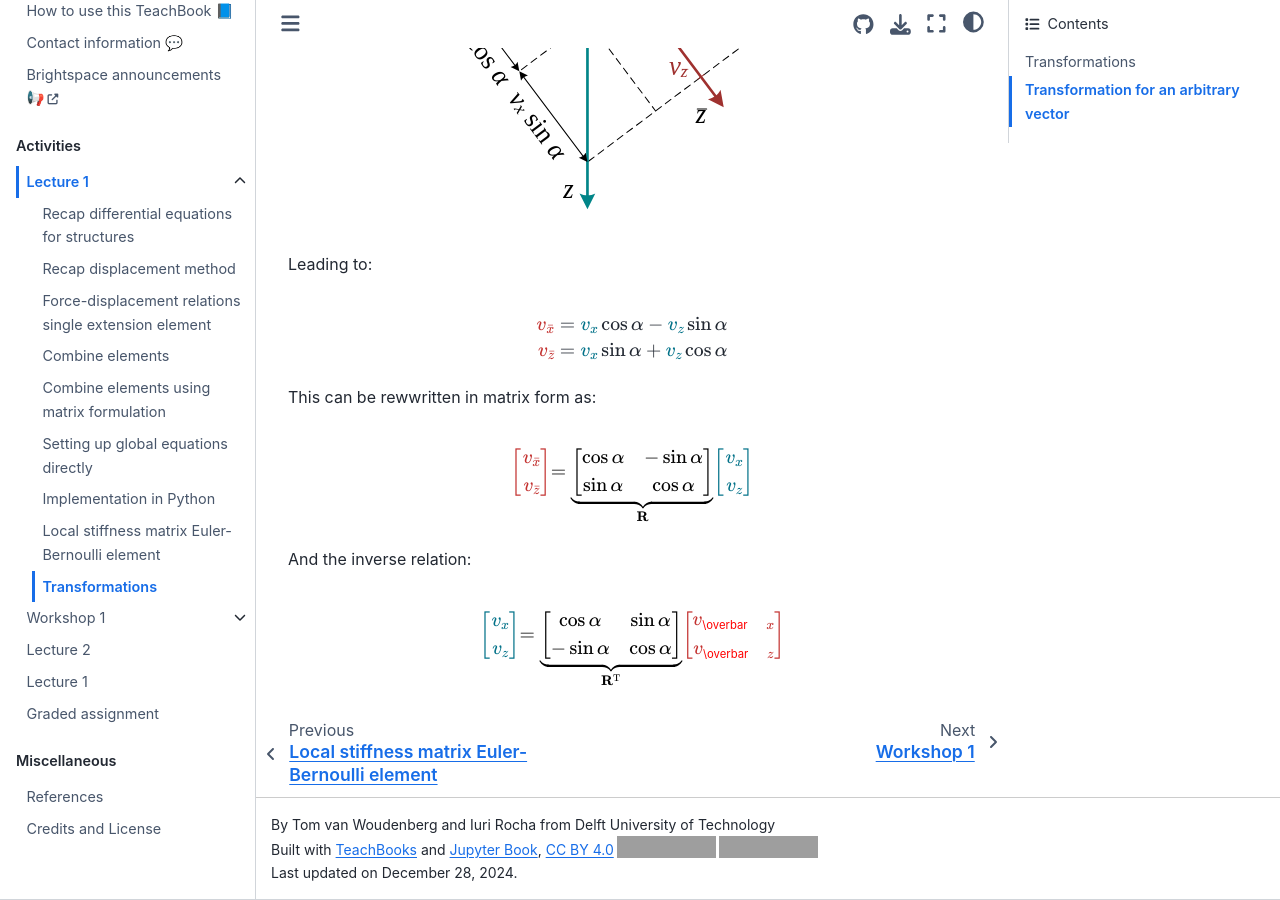
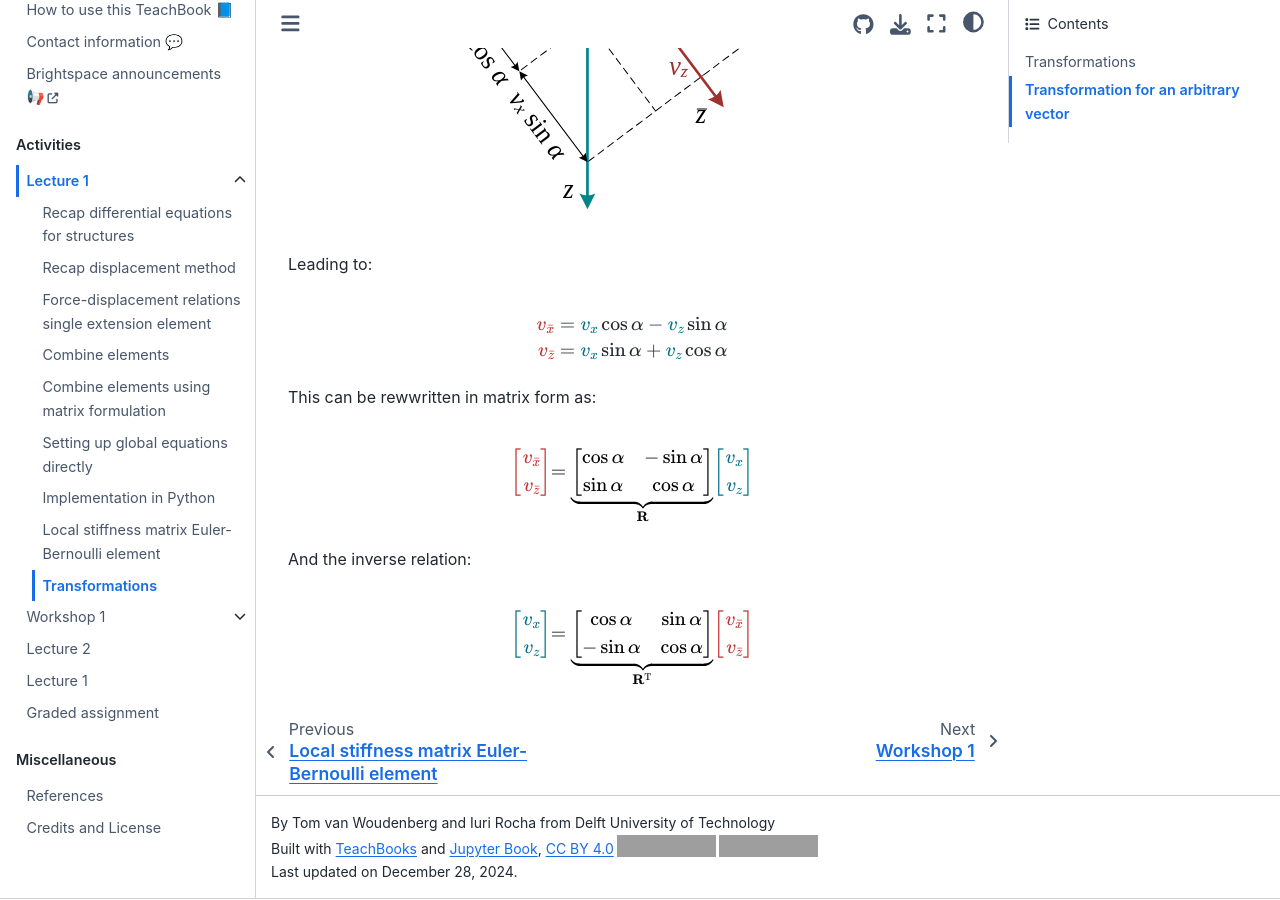
Before and after one commit to sophietenhoor/book, a Jupyter Book: the page built from book/lecture1/transformations.md, in a window 1280 px wide and 900 px high, scrolled down 1854 px. Built offline with Jupyter Book 1.0.4 settings and Sphinx 7.4.7 and the Sphinx Book theme 1.1.4, drawn with Linux system fonts in a browser that asks for light colours; pages that are not in the unit, such as notebooks, are missing from menus; comment, search, counter and statistics services are not loaded; grey boxes are pictures that could not be loaded.

Commit message:
Update transformations.md

```diff
--- a/book/lecture1/transformations.md
+++ b/book/lecture1/transformations.md
@@ -79,7 +79,7 @@ $$
       }
       {\cB\color{cB}
       \begin{bmatrix}
-	v_{\overbar{x}} \\ v_{\overbar{z}}
+	v_{\bar{x}} \\ v_{\bar{z}}
       \end{bmatrix}
       }
 $$
```
